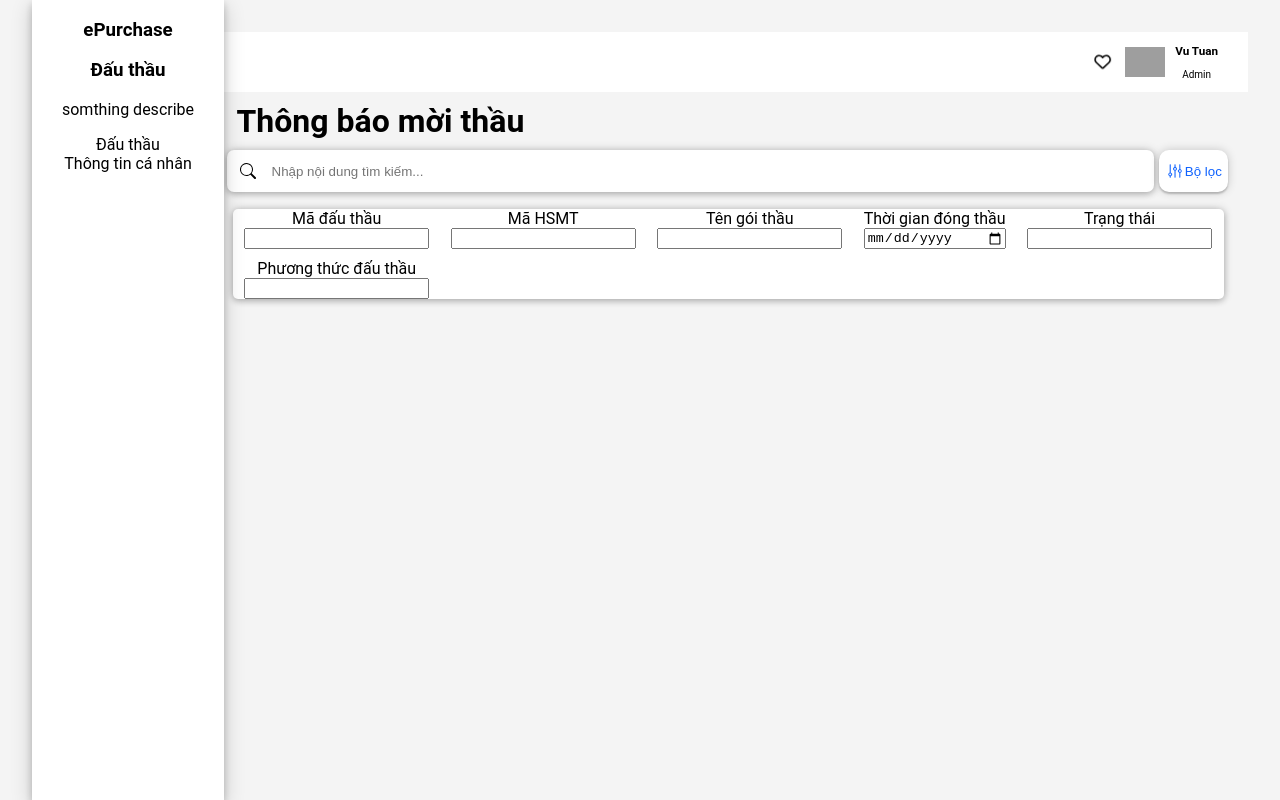
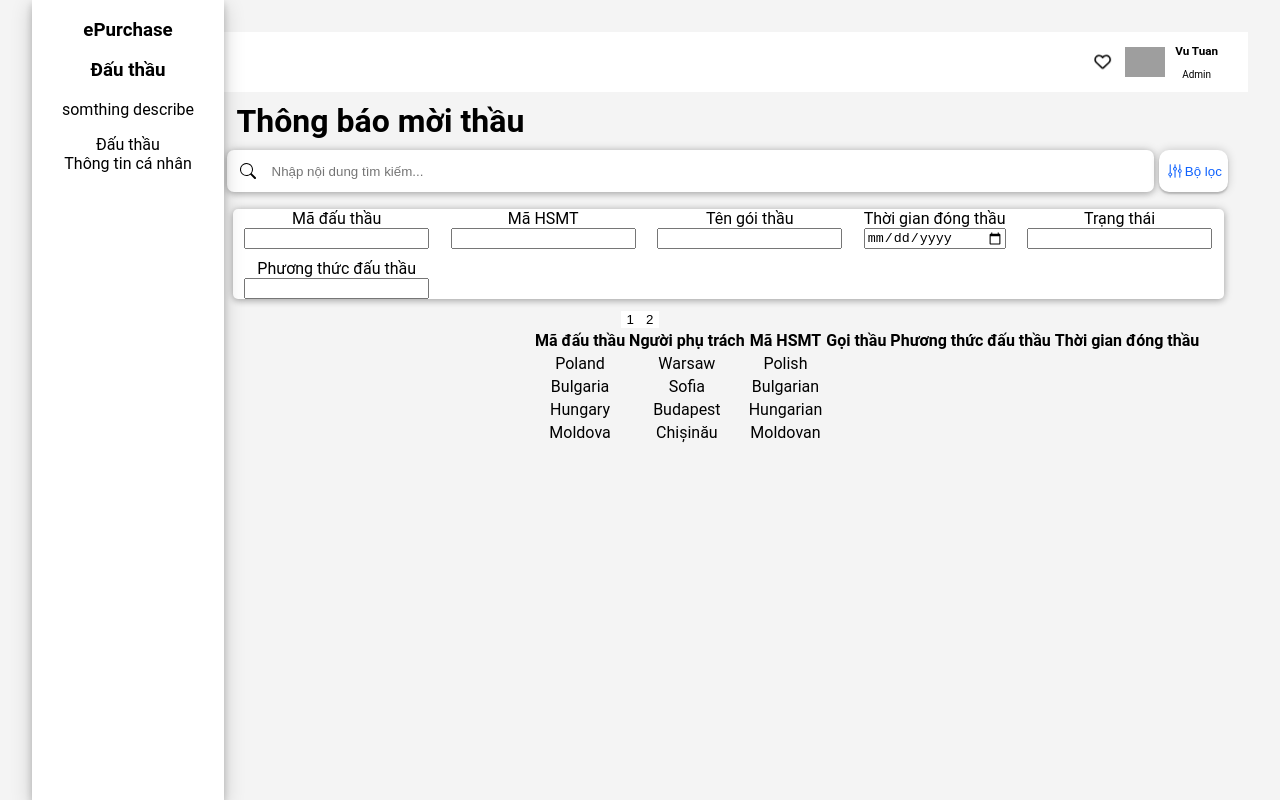
Before and after one commit to daohaiyen0912/react-ts-study, a React (Vite) app: page /dau-thau/dau-thau-master in a window 1280 px wide. Built offline with nearby package versions, Linux system fonts and the light colour scheme; grey boxes are pictures that could not be loaded; the HTML template or start-up script is replaced by a standard one.

Commit message:
Them bang thanh cong yeyy

```diff
--- a/src/views/MasterInvite/Master.tsx
+++ b/src/views/MasterInvite/Master.tsx
@@ -2,10 +2,58 @@ import React from "react";
 
 import { SideBar } from "../../components/CommonMenu/SideBar/SideBar";
 import { Admin } from "../../components/CommonMenu/RightSideMenu/Admin";
+import {Table} from "./Table";
 
 import './master.css';
 import { FontAwesomeIcon } from "@fortawesome/react-fontawesome";
 import { faSearch } from "@fortawesome/free-solid-svg-icons";
+
+export interface data {
+    id: number;
+    name: String;
+    language: String;
+    capital: String;
+};
+const datas:data[] = [
+    {
+        id: 1,
+        name: "Poland",
+        language: "Polish",
+        capital: "Warsaw",
+      },
+      {
+        id: 2,
+        name: "Bulgaria",
+        language: "Bulgarian",
+        capital: "Sofia",
+      },
+      {
+        id: 3,
+        name: "Hungary",
+        language: "Hungarian",
+        capital: "Budapest",
+      },
+      {
+        id: 4,
+        name: "Moldova",
+        language: "Moldovan",
+        capital: "Chișinău",
+      },
+      {
+        id: 5,
+        name: "Austria",
+        language: "German",
+        capital: "Vienna",
+      },
+      {
+        id: 6,
+        name: "Lithuania",
+        language: "Lithuanian",
+        capital: "Vilnius",
+      },
+];
+
+const rowsPerPage: number = 4;
 
 export const Master = () => {
     return (
@@ -52,7 +100,7 @@ export const Master = () => {
                 </div>
             </div>
             <div className="table-content">
-
+                <Table datas={datas} rowsPerPage={rowsPerPage} />
             </div>
         </React.Fragment>
     );
--- a/src/views/MasterInvite/Table.tsx
+++ b/src/views/MasterInvite/Table.tsx
@@ -1,48 +1,12 @@
-import React from "react";
+import React, { PropsWithChildren } from "react";
 import {useState, useEffect} from 'react';
 
-const data = [
-    {
-        id: 1,
-        name: "Poland",
-        language: "Polish",
-        capital: "Warsaw",
-      },
-      {
-        id: 2,
-        name: "Bulgaria",
-        language: "Bulgarian",
-        capital: "Sofia",
-      },
-      {
-        id: 3,
-        name: "Hungary",
-        language: "Hungarian",
-        capital: "Budapest",
-      },
-      {
-        id: 4,
-        name: "Moldova",
-        language: "Moldovan",
-        capital: "Chișinău",
-      },
-      {
-        id: 5,
-        name: "Austria",
-        language: "German",
-        capital: "Vienna",
-      },
-      {
-        id: 6,
-        name: "Lithuania",
-        language: "Lithuanian",
-        capital: "Vilnius",
-      },
-];
+import {data} from "./Master";
+
 
 // Xác định số trang hiển thị dựa trên data và số phần tử được hiện
 const calculateRange =
-    (data: [], rowsPerPage: number)
+    (data: {}[], rowsPerPage: number)
     :number[] => {
     const range:number[] = [];
     const num = Math.ceil(data.length/ rowsPerPage);
@@ -54,15 +18,18 @@ const calculateRange =
 };
 
 //Phân chia dữ liệu
-const sliceData = (data: [], page: number, rowsPerPage: number) => {
+const sliceData = (data: {}[], page: number, rowsPerPage: number) => {
+    console.log(data.slice((page-1) * rowsPerPage, page * rowsPerPage));
     return data.slice((page-1) * rowsPerPage, page * rowsPerPage);
 }
 
-const useTable = (data: [], page: number, rowsPerPage: number) => {
+const useTable = (data: {}[], page: number, rowsPerPage: number) => {
     const test1:number[] = [];
-    // const test2:number[] = [];
+    const test2: any[] | (() => any[]) = [];
     const [tableRange, setTableRange] = useState(test1);
-    const [slice, setSlice] = useState([]);
+    const [slice, setSlice] = useState(test2);
+
+    console.log(slice);
 
     useEffect(() => {
         const range:number[] = calculateRange(data, rowsPerPage);
@@ -71,12 +38,76 @@ const useTable = (data: [], page: number, rowsPerPage: number) => {
         const slice = sliceData(data, page, rowsPerPage);
         setSlice([...slice]);
     }, [data, setTableRange, page, setSlice]);
+
+    return {slice, range: tableRange};
 }
 
-export const Table = (props: any) => {
+//Phan chia trang
+const TableFooter = ({ range, setPage, page, slice }: { range: number[]; setPage: any; page: number; slice: any[]; }) => {
+    useEffect(() => {
+        if(slice.length < 1 && page !== 1) {
+            setPage(page-1);
+        }
+    }, [slice, page, setPage]);
     return (
-        <React.Fragment>
+        <div>
+          {range.map((el, index) => (
+            <button
+              key={index}
+              className={` ${
+                page === el ? 'activeButton' : 'inactiveButton'
+              }`}
+              onClick={() => setPage(el)}
+            >
+              {el}
+            </button>
+          ))}
+        </div>
+      );
+};
 
-        </React.Fragment>
+//Table
+export interface TableProps {
+    datas: data[];
+    rowsPerPage: number;
+}
+
+export const Table = (props: PropsWithChildren<TableProps>) => {
+    const { datas } = props;
+    const {rowsPerPage} = props;
+    // console.log(datas);
+
+    const [page, setPage] = useState(1);
+    const { slice, range } = useTable(datas, page, rowsPerPage);
+
+    console.log(slice);
+    return (
+        <>
+            <TableFooter range={range} slice={slice} setPage={setPage} page={page} />
+
+            <table className="table">
+                <thead className="tableRowHeader">
+                    <tr>
+                        <th className="tableHeader">Mã đấu thầu</th>
+                        <th className="tableHeader">Người phụ trách</th>
+                        <th className="tableHeader">Mã HSMT</th>
+                        <th className="tableHeader">Gọi thầu</th>
+                        <th className="tableHeader">Phương thức đấu thầu</th>
+                        <th className="tableHeader">Thời gian đóng thầu</th>
+                        <th className="tableHeader"></th>
+                        <th className="tableHeader"></th>
+                    </tr>
+                </thead>
+                <tbody>
+                    {slice.map((el: any) => (
+                        <tr className="tableRowItems" key={el.id}>
+                        <td className="tableCell">{el.name}</td>
+                        <td className="tableCell">{el.capital}</td>
+                        <td className="tableCell">{el.language}</td>
+                        </tr>
+                    ))}
+                </tbody>
+            </table>
+        </>
     );
 };
--- a/src/views/MasterInvite/master.css
+++ b/src/views/MasterInvite/master.css
@@ -96,3 +96,8 @@
 .each-detail-filter label {
     margin: 0px;
 }
+
+/* Table */
+.table {
+    margin-left: 500px;
+}
```
